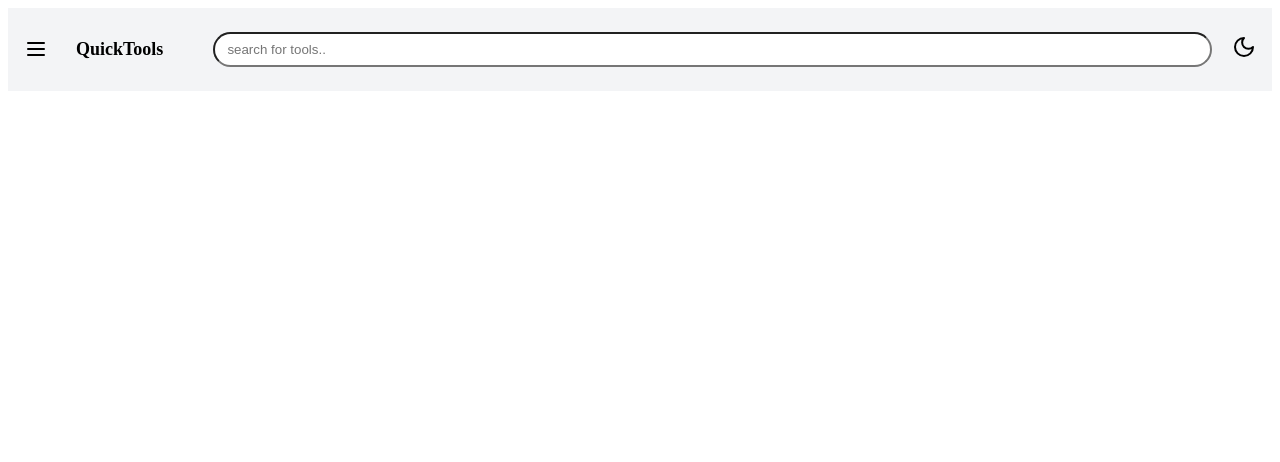
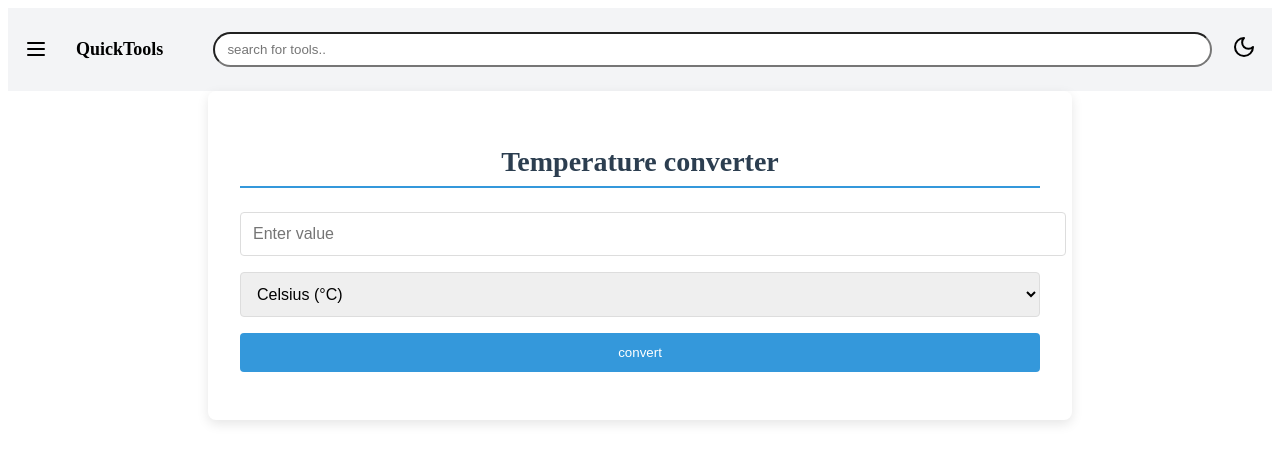
Before and after one commit to Abhishek-bramhawale/QuickTools, a React (Vite) app in the folder Frontend/: page /temperatureconverter in a window 1280 px wide. Before the commit this address had no page. Shown: the top 462 px of the page. Built offline with nearby package versions, Linux system fonts and the light colour scheme.

Commit message:
temperature converter update

```diff
--- a/Frontend/src/App.jsx
+++ b/Frontend/src/App.jsx
@@ -2,11 +2,12 @@ import { BrowserRouter as Router, Routes, Route } from 'react-router-dom';
 import './index.css';
 import Header from "./components/Header.jsx";
 import Card from "./components/Card.jsx";
-import TextcaseConverter from "./components/TextCaseConverter.jsx";
+import TextcaseConverter from "./components/TextcaseConverter.jsx";
 import LoremIpsumGenerator from "./components/LoremIpsumGenerator.jsx";
 import PasswordGenerator from "./components/PasswordGenerator.jsx";
 import Calculator from "./components/Calculator.jsx"
 import AgeCalculator from "./components/AgeCalculator.jsx"
+import TempConverter from "./components/TempConverter.jsx"
 
 import currency from "./images/currency.png";
 import temp from "./images/temp.png";
@@ -27,7 +28,7 @@ import pass from "./images/pass.png";
 function App() {
   const converters = [
     { title: "Currency Converter", img: currency },
-    { title: "Temperature Converter", img: temp },
+    { title: "Temperature Converter", img: temp, path: "/temperatureconverter" },
     { title: "Length Converter", img: length },
     { title: "Weight Converter", img: weight },
     { title: "Speed Converter", img: speed },
@@ -67,6 +68,7 @@ function App() {
         <Route path="/password" element={<PasswordGenerator />} />
         <Route path="/calculator" element={<Calculator />} />
         <Route path="/agecal" element={<AgeCalculator />} />
+        <Route path="/temperatureconverter" element={<TempConverter />} />
       </Routes>
     </Router>
   );
--- a/Frontend/src/components/TempConverter.jsx
+++ b/Frontend/src/components/TempConverter.jsx
@@ -1,4 +1,4 @@
-import React from {"react"}
+import React, { useState } from "react";
 
 export default function TempConverter(){
     const [tempValue, setTempValue] = useState("");
@@ -31,7 +31,7 @@ export default function TempConverter(){
         <>
         <div className="temperature-converter-container">
             <h2>Temperature converter</h2>
-            <input type="number" placeholder="Enter value"  type="number" value={tempValue} onChange={(e) => setTempValue(e.target.value)} />
+            <input type="number" placeholder="Enter value" value={tempValue} onChange={(e) => setTempValue(e.target.value)} />
             <select value={tempUnit} onChange={(e) => setTempUnit(e.target.value)}>
                 <option value="C">Celsius (°C)</option>
                 <option value="F">Fahrenheit (°C)</option>
```
